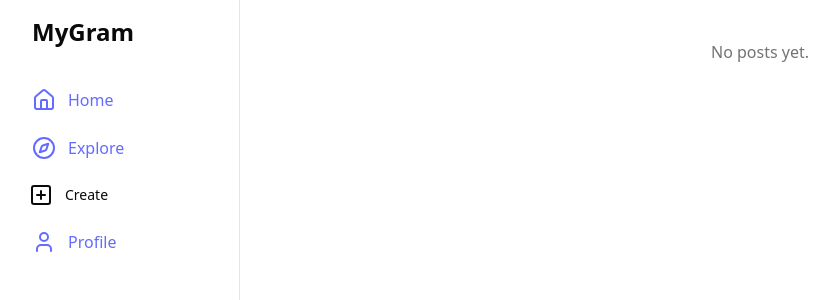
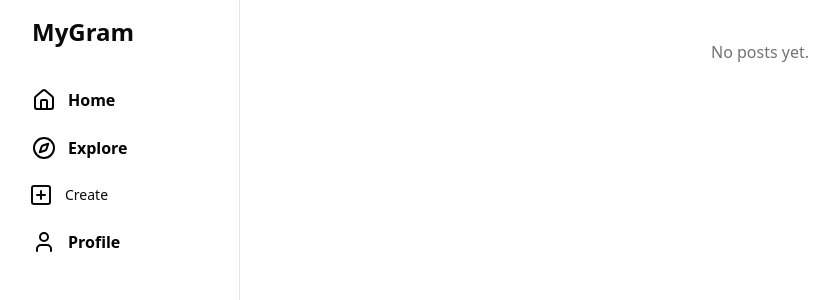
Before and after one commit to JuanAlvin03/instagram-clone, a React app in the folder frontend/: page / in a window 1280 px wide. Shown: the top 300 px of the page, without its empty margins (0-840 px from the left). Built offline with nearby package versions, Linux system fonts and the light colour scheme; the HTML template or start-up script is replaced by a standard one.

Commit message:
change link styling
change <a> styling to black and a bit bolder

```diff
--- a/frontend/src/index.css
+++ b/frontend/src/index.css
@@ -54,8 +54,8 @@
 }
 
 a {
-  font-weight: 500;
-  color: #646cff;
+  font-weight: 600;
+  color: #000000;
   text-decoration: inherit;
 }
 a:hover {
```
